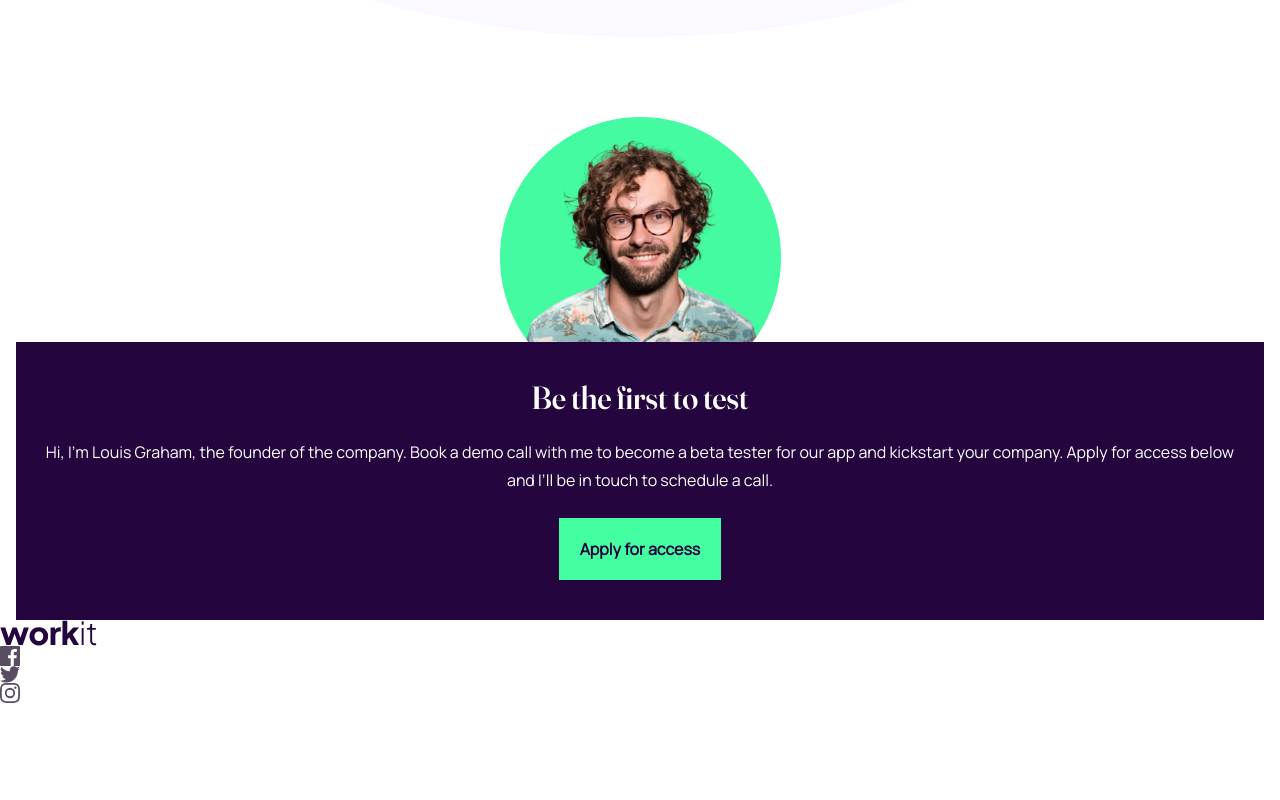
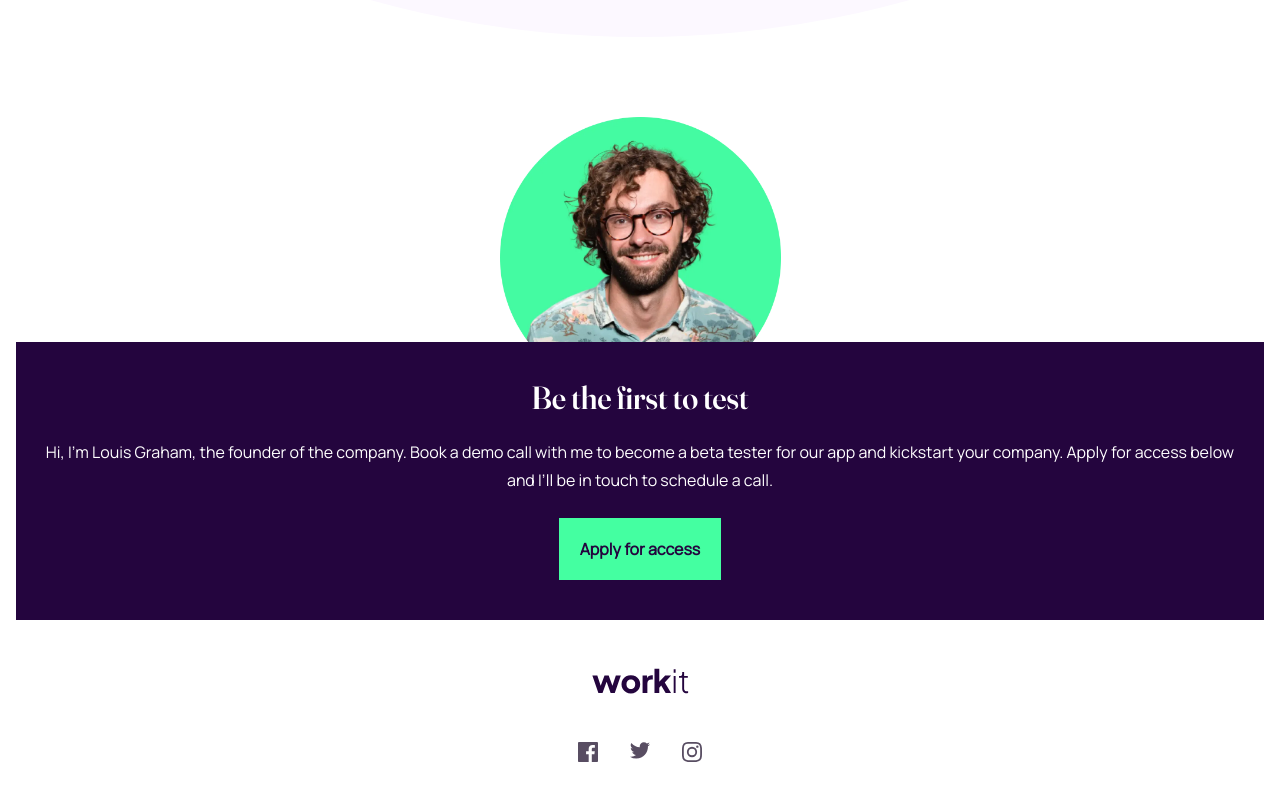
Before and after one commit to Allandrow/FEM-Workit_landing_page, a website: page index.html in a window 1280 px wide. Shown: the part 1129-1929 px from the top of the page. Before the commit the page ends 1832 px from the top, so only its background shows below. Drawn offline with Linux system fonts and the light colour scheme.

Commit message:
:lipstick: Style footer

```diff
--- a/style.css
+++ b/style.css
@@ -240,6 +240,20 @@ img[role='presentation'] {
   line-height: 2rem;
 }
 
+footer {
+  display: flex;
+  flex-direction: column;
+  justify-content: center;
+  align-items: center;
+  padding-block: 3rem;
+  gap: 3rem;
+}
+
+footer ul {
+  display: flex;
+  gap: 2rem;
+}
+
 @media screen and (min-width: 768px) {
 }
 
```
